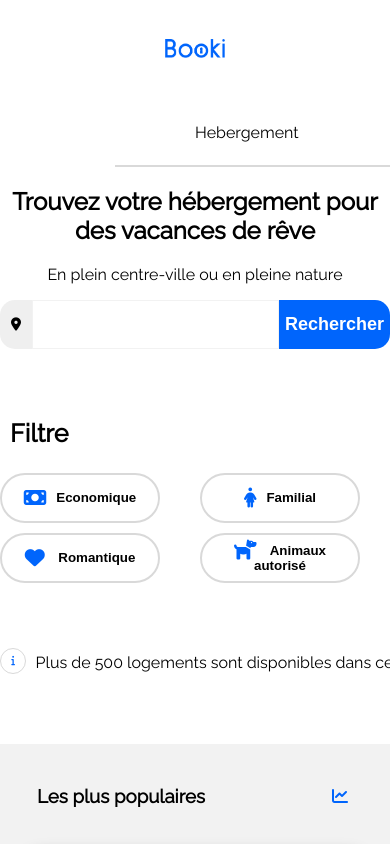
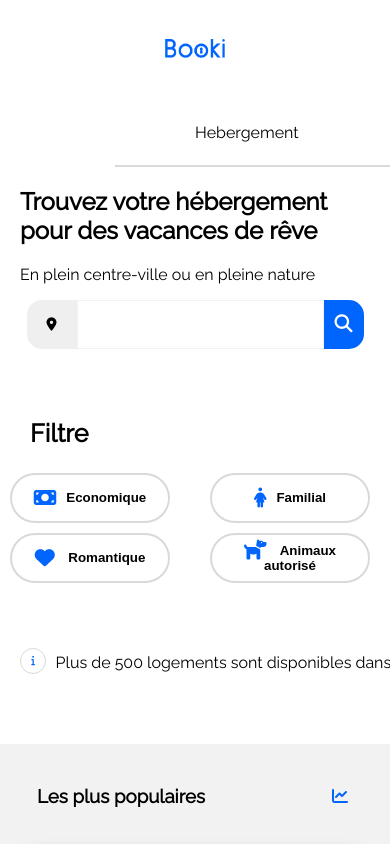
Before and after one commit to DanCoooper/ProjetBooki, a plain HTML site: page index.html in a window 390 px wide. Shown: the top 844 px of the page. Drawn offline with Linux system fonts and the light colour scheme.

Commit message:
adaptation mobile

```diff
--- a/css/style.css
+++ b/css/style.css
@@ -43,6 +43,9 @@ a{
 .div-search {
     display: flex;
     height: 49px;
+}
+.btn-search-logo {
+    display: none;
 }
 .loc{
     border-radius: 15px 0px 0px 15px;
@@ -437,7 +440,7 @@ footer {
         height: auto;
         justify-content: center;
         grid-template-columns: repeat(2,200px);
-        margin: 10px 0;
+        margin: 10px ;
     }
     .filtre-div-item{
         width: 160px;
@@ -445,13 +448,21 @@ footer {
         margin: 5px;
     }
     #section1 {
-        text-align: center;
+        padding: 0 20px;
     }
     .filtre-h3 {
         text-align: start;
     }
     .div-search {
         justify-content: center;
+    }
+    .btn-search-text {
+        display: none;
+
+    }
+    .btn-search-logo {
+        display: block;
+        padding: 5px;
     }
     #section2 {
         width: 100%;
--- a/index.html
+++ b/index.html
@@ -31,7 +31,8 @@
                 </button>
                 <input class="search" type="search">
                 <button class="btn-search">
-                    <b>Rechercher</b>
+                    <b class="btn-search-text">Rechercher</b>
+                    <i class="fas fa-search btn-search-logo"></i>
                 </button>
             </div>
         </form>
```
